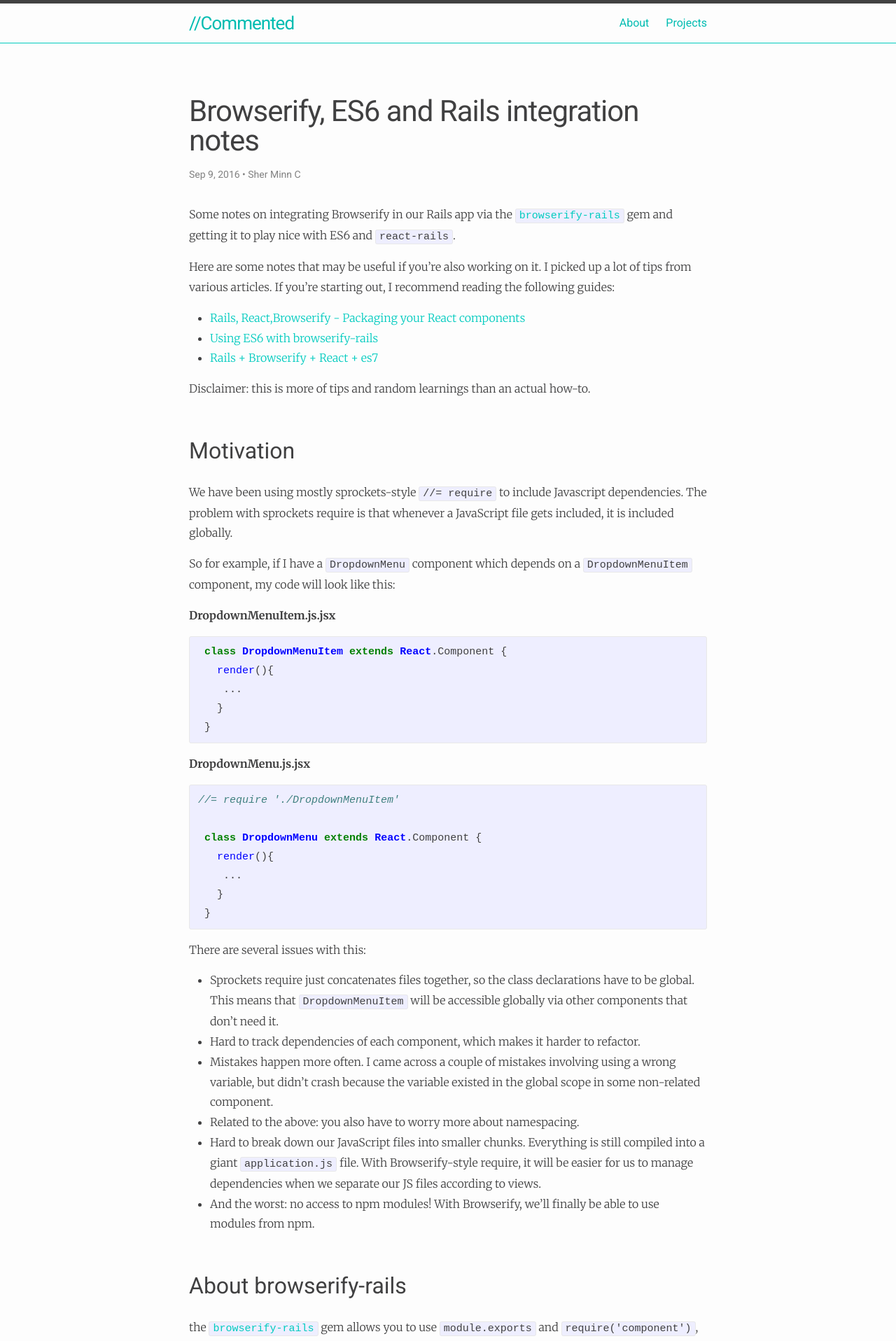
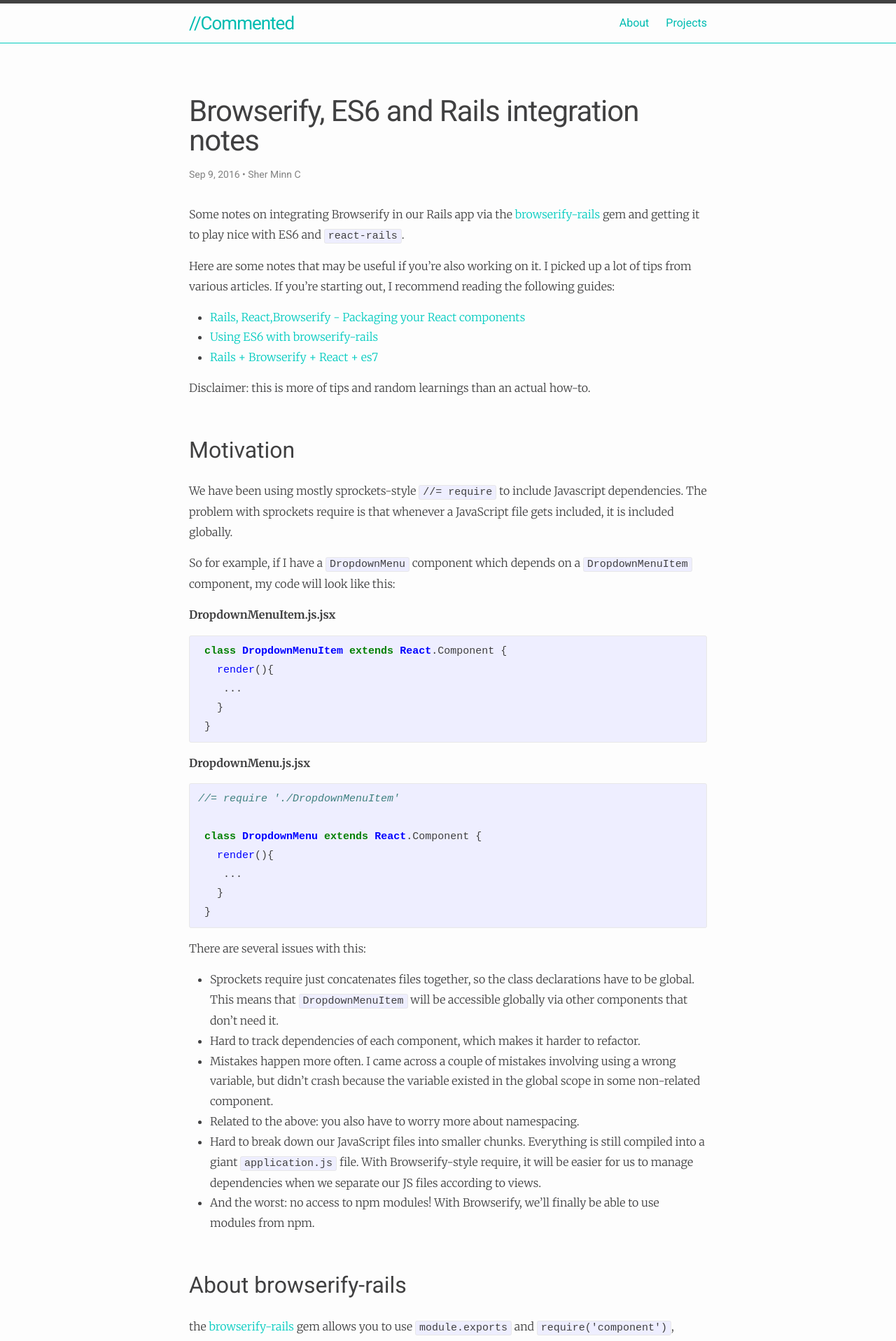
Before and after one commit to piratefsh/piratefsh.github.io, a Jekyll site: the page built from _posts/2016-09-09-browserify-rails-integration.md, in a window 1280 px wide. Shown: the top 1916 px of the page at 70% size. Built offline with Jekyll 4.4.1, drawn with Linux system fonts in a browser that asks for light colours.

Commit message:
Remove code format in links

```diff
--- a/_posts/2016-09-09-browserify-rails-integration.md
+++ b/_posts/2016-09-09-browserify-rails-integration.md
@@ -7,7 +7,7 @@
 author: "Sher Minn C"
 ---
 
-Some notes on integrating Browserify in our Rails app via the [`browserify-rails`](https://github.com/browserify-rails/browserify-rails) gem and getting it to play nice with ES6 and `react-rails`.
+Some notes on integrating Browserify in our Rails app via the [browserify-rails](https://github.com/browserify-rails/browserify-rails) gem and getting it to play nice with ES6 and `react-rails`.
 
 Here are some notes that may be useful if you're also working on it. I picked up a lot of tips from various articles. If you're starting out, I recommend reading the following guides:
 
@@ -53,7 +53,7 @@
 * And the worst: no access to npm modules! With Browserify, we'll finally be able to use modules from npm.
 
 ## About browserify-rails
-the [`browserify-rails`](https://github.com/browserify-rails/browserify-rails) gem allows you to use `module.exports` and `require('component')`, CommonJS modules in your app. It also plays nice with Sprockets-style require. Check out the [README](https://github.com/browserify-rails/browserify-rails).
+the [browserify-rails](https://github.com/browserify-rails/browserify-rails) gem allows you to use `module.exports` and `require('component')`, CommonJS modules in your app. It also plays nice with Sprockets-style require. Check out the [README](https://github.com/browserify-rails/browserify-rails).
 
 ---
 
@@ -124,7 +124,7 @@
 ### export default doesn't work
 With the gem as is, requiring a default export still requires an explicit reference the the default object. e.g. `require('./thing').default`.
 
-__Solution:__ I used [`babel-plugin-add-module-exports`](https://github.com/59naga/babel-plugin-add-module-exports) so default exports don't require the explicit `.default` reference.
+__Solution:__ I used [babel-plugin-add-module-exports](https://github.com/59naga/babel-plugin-add-module-exports) so default exports don't require the explicit `.default` reference.
 
 ### multiple React instances when running tests with `jasminerice`
 When running tests, I encountered this [error](https://facebook.github.io/react/warnings/refs-must-have-owner.html):
```
